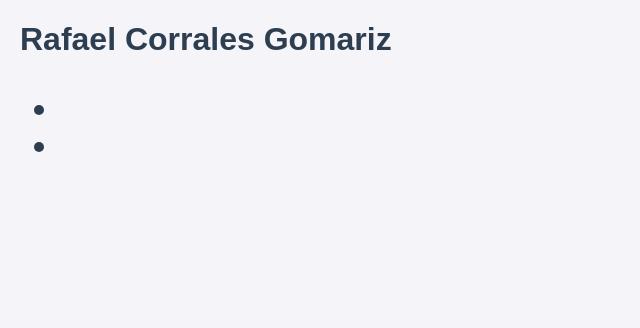
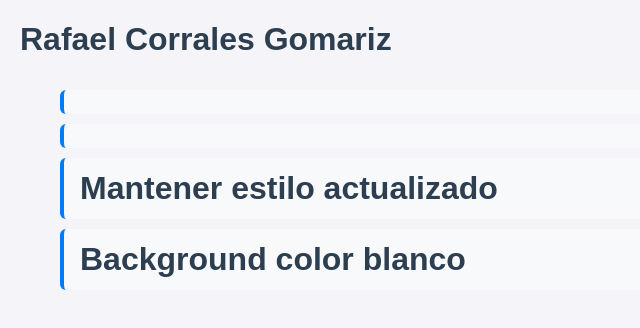
Before and after one commit to rafaelcorralesgomariz/proyecto-web-Rafa, a plain HTML site: page index.html in a window 1280 px wide. Shown: the whole page, without its empty margins (0-640 px from the left). Drawn offline with Linux system fonts and the light colour scheme.

Commit message:
Añade contenido en index.html

```diff
--- a/estilo.css
+++ b/estilo.css
@@ -8,3 +8,19 @@ body {
 h1 {
     color: #2c3e50;
 }
+
+ul > li {
+  background-color: #f8f9fa;      /* Fondo gris muy suave */
+  border-left: 4px solid #007bff; /* Borde izquierdo de color */
+  margin-bottom: 10px;            /* Espacio entre cada elemento */
+  padding: 12px 16px;             /* Espacio interior */
+  border-radius: 6px;             /* Esquinas redondeadas */
+  list-style: none;               /* Quita los puntos por defecto */
+  transition: transform 0.2s ease, background-color 0.2s ease;
+}
+
+/* Efecto sutil al pasar el ratón por encima */
+ul > li:hover {
+  background-color: #e9ecef;
+  transform: translateX(5px);     /* Se desplaza ligeramente a la derecha */
+}
--- a/index.html
+++ b/index.html
@@ -11,6 +11,8 @@
         <ul>
             <li></li>
             <li></li>
+            <li>Mantener estilo actualizado</li>
+            <li>Background color blanco</li>
        </ul>
     </h1>
 </body>
```
